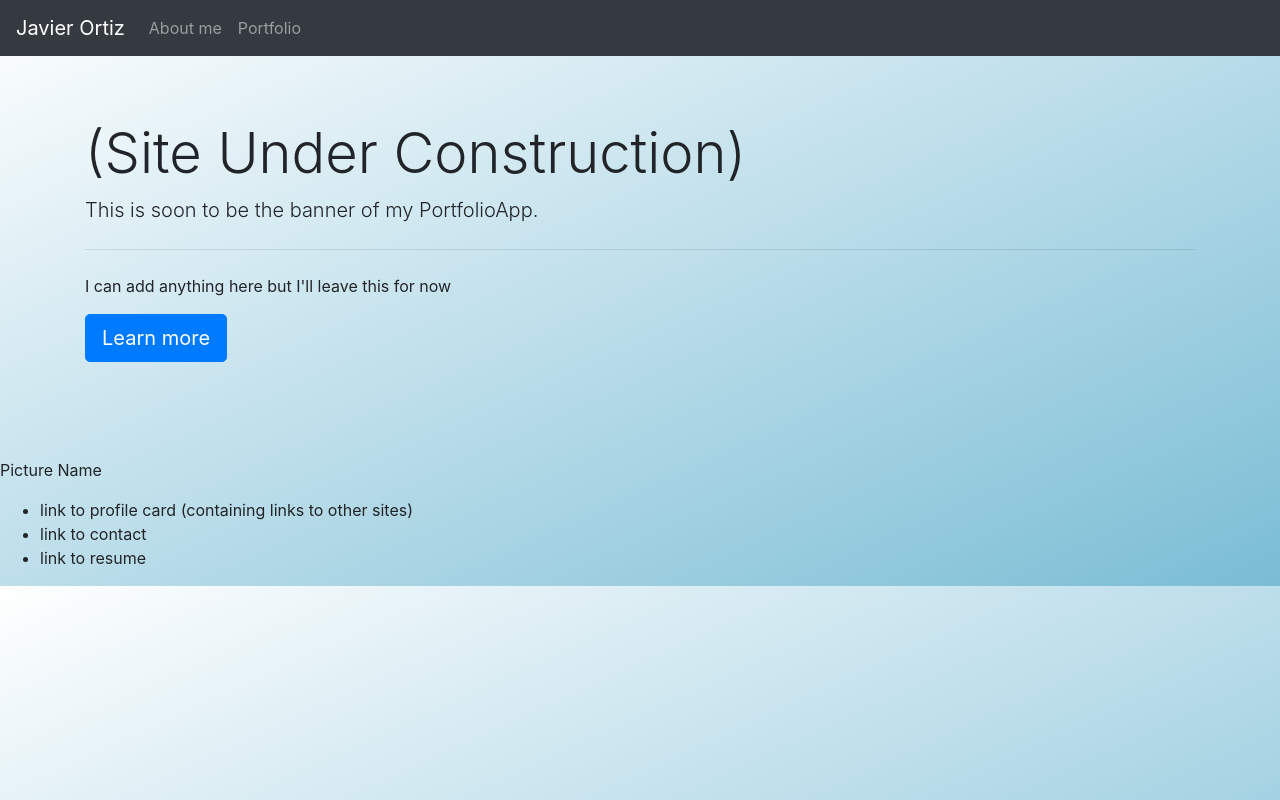
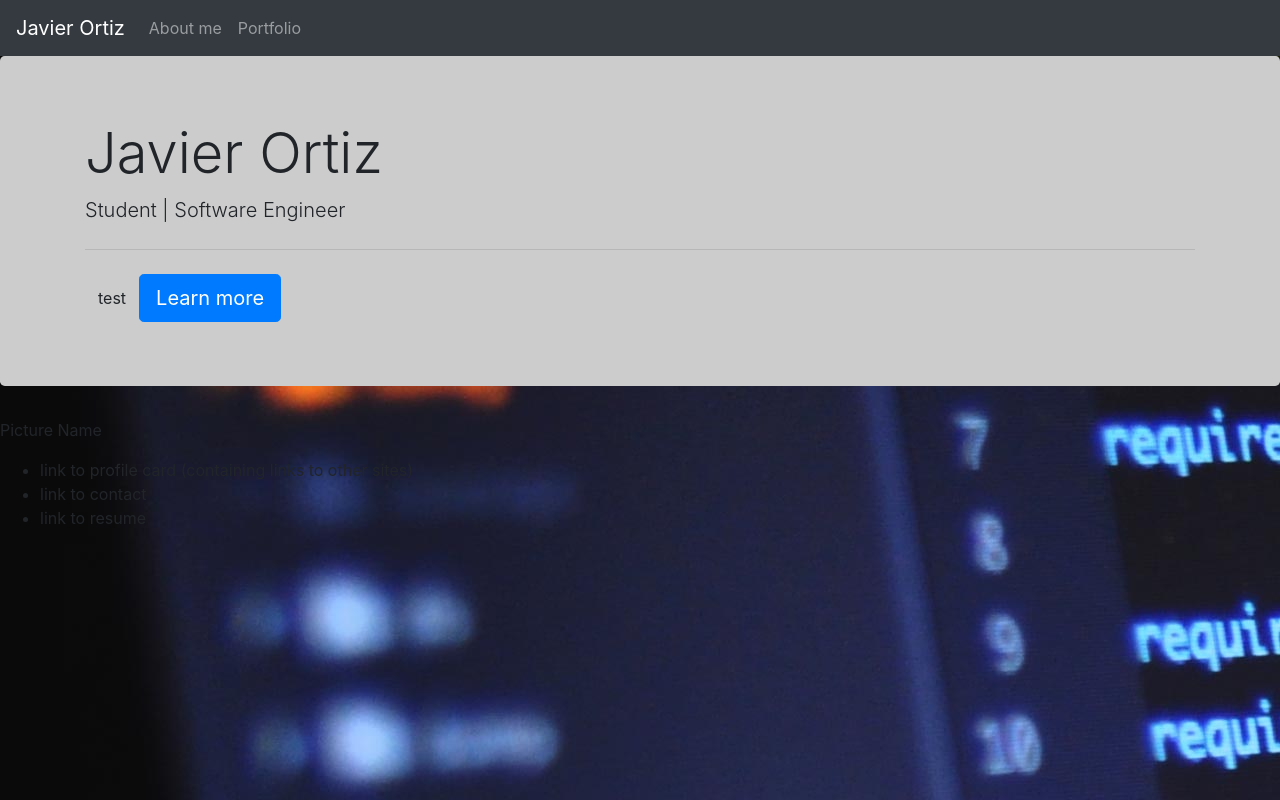
Before and after one commit to jaortiz117/jaortiz117.github.io, an Angular app: page / in a window 1280 px wide. Built offline with nearby package versions, Linux system fonts and the light colour scheme.

Commit message:
added content to landing page (name, description)

```diff
--- a/src/app/landing/landing.component.css
+++ b/src/app/landing/landing.component.css
@@ -1,3 +1,3 @@
 .jumbotron{
-  background: none;
+   background-color: #cccccc;
 }
--- a/src/app/landing/landing.component.html
+++ b/src/app/landing/landing.component.html
@@ -1,9 +1,9 @@
 <div class="jumbotron">
   <div class="container">
-    <h1 class="display-4">(Site Under Construction)</h1>
-    <p class="lead">This is soon to be the banner of my PortfolioApp.</p>
+    <h1 class="display-4">Javier Ortiz</h1>
+    <p class="lead">Student | Software Engineer</p>
     <hr class="my-4">
-    <p>I can add anything here but I'll leave this for now</p>
+    <a class="btn" href="https://github.com/jaortiz117"> test</a>
     <a class="btn btn-primary btn-lg" href="#" role="button">Learn more</a>
   </div>
 </div>
--- a/src/styles.css
+++ b/src/styles.css
@@ -2,7 +2,7 @@
 @import "~bootstrap/dist/css/bootstrap.css";
 
 body {
- /* background-image: url("./assets/ai-artificial-intelligence-blur-546819.jpg"); */
+ background-image: url("./assets/ai-artificial-intelligence-blur-546819.jpg");
  /* background-color: #cccccc; */
- background-image: linear-gradient(to bottom right, white, #7abdd5);
+ /* background-image: linear-gradient(to bottom right, white, #7abdd5); */
 }
```
